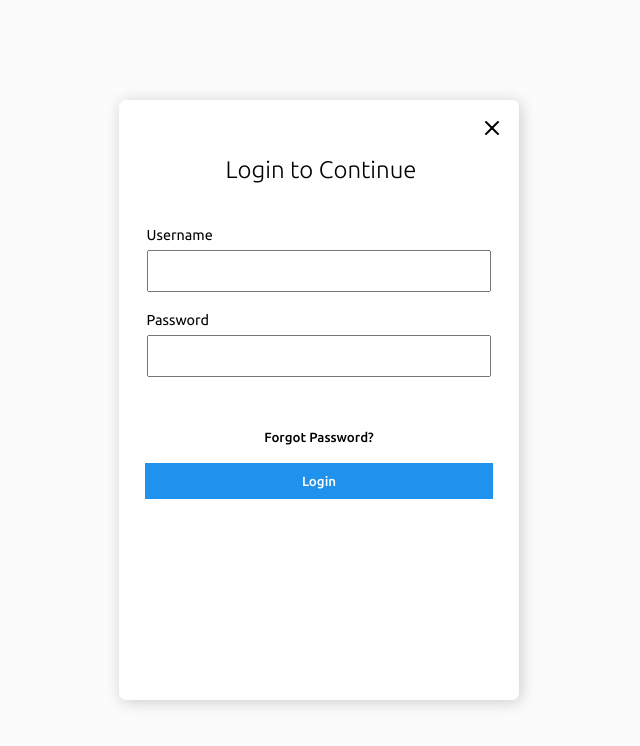
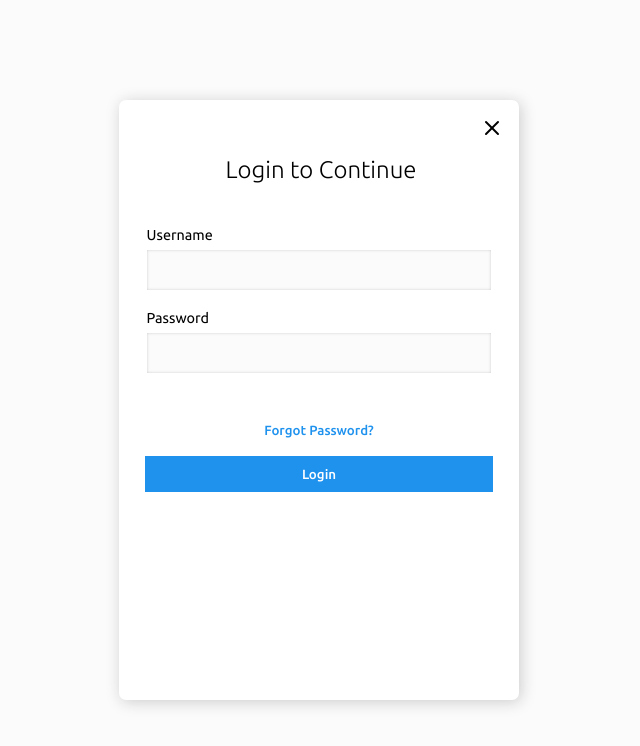
Before and after one commit to MatheusOliveiraSilva/todo-list-react-node, a React app in the folder client/: page /login in a window 1280 px wide. Shown: the top 746 px of the page, without its empty margins (321-961 px from the left). Built offline with nearby package versions, Linux system fonts and the light colour scheme.

Commit message:
Home's style added

```diff
--- a/client/src/pages/Login/index.jsx
+++ b/client/src/pages/Login/index.jsx
@@ -27,7 +27,9 @@ function Login() {
 					</div>
 				</fieldset>
 				<ForgotPassword>
-					<Link to='/'>Forgot Password?</Link>
+					<Link to='/' style={{ color: '#1f92ee' }}>
+						Forgot Password?
+					</Link>
 				</ForgotPassword>
 				<LoginButton type='submit'>Login</LoginButton>
 			</form>
--- a/client/src/pages/Login/styles.js
+++ b/client/src/pages/Login/styles.js
@@ -6,9 +6,14 @@ export const XButton = styled.div`
 	cursor: pointer;
 `
 
-export const ForgotPassword = styled.button`
+export const ForgotPassword = styled.div`
 	background-color: #fff;
 	margin-bottom: 18px;
+	color: #1f92ee;
+	font-size: 13.33333px;
+	font-weight: 500;
+	width: 100%;
+	text-align: center;
 `
 
 export const LoginButton = styled.button`
@@ -16,6 +21,9 @@ export const LoginButton = styled.button`
 	color: #fff;
 	height: 36px;
 	cursor: pointer;
+	width: 100%;
+	font-weight: 500;
+	border: none;
 `
 
 export const StyledLogin = styled.div`
@@ -62,14 +70,22 @@ export const StyledLogin = styled.div`
 			}
 
 			input {
-				height: 36px;
+				height: 40px;
+				/* border: 1px solid #838383; */
+				border: none;
+				outline: none;
+				background-color: #fbfbfb;
+				box-shadow: inset 0 0 3px #ccc;
+				box-sizing: border-box;
+				border-width: 0;
+				transition: border-width 0.4s;
+				padding: 0 6px;
+
+				&:focus {
+					border-width: 3px;
+					border-bottom: solid #1f92ee;
+				}
 			}
 		}
 	}
-
-	button {
-		width: 100%;
-		font-weight: 500;
-		border: none;
-	}
 `
```
